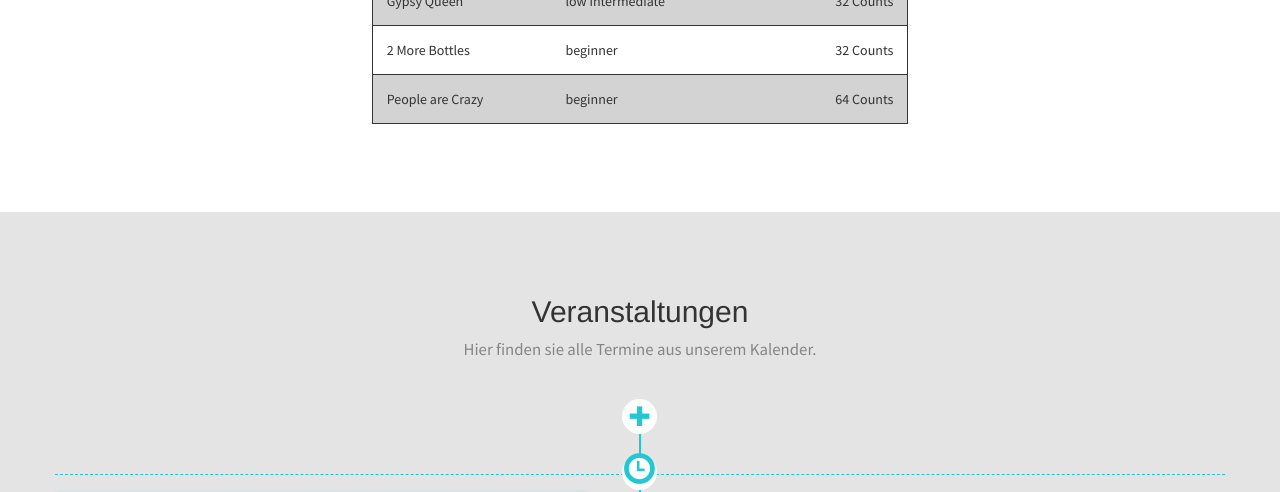
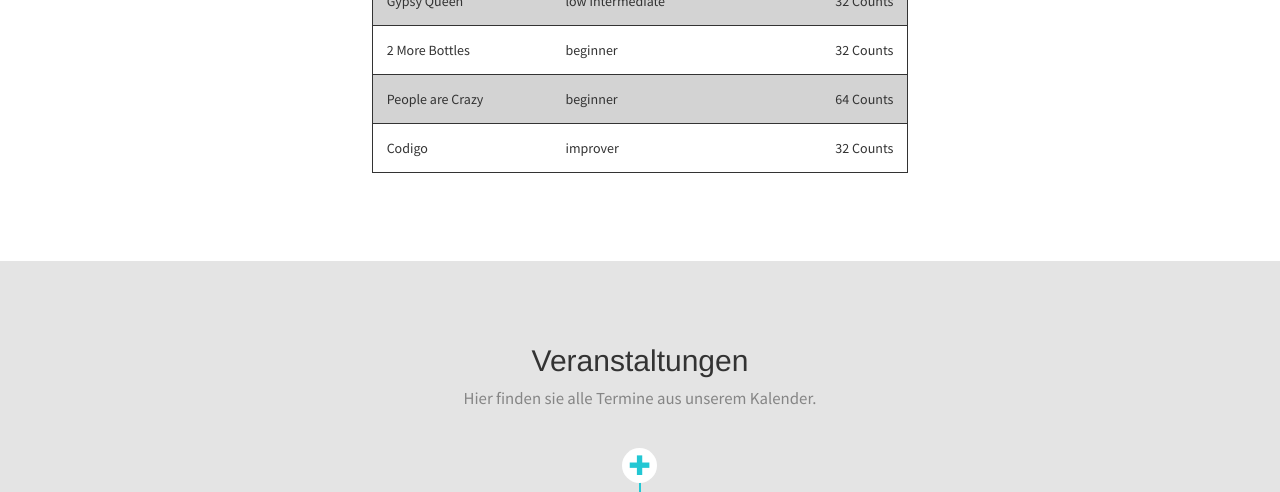
Before and after one commit to lukas123ssde/BLACK-Horses-Linedance, a plain HTML site: page index.html in a window 1280 px wide. Shown: the part 3980-4472 px from the top of the page. Drawn offline with Linux system fonts and the light colour scheme.

Commit message:
Hinzufügen eines Tanzes

```diff
--- a/index.html
+++ b/index.html
@@ -490,6 +490,13 @@ border="0" cellpadding="0" cellspacing="0">
 
           </tr>
 
+                                <tr>
+      <td>Codigo</td>
+      <td>improver</td>
+      <td>32 Counts          </td>
+
+          </tr>
+
 
   </tbody>
 
```
